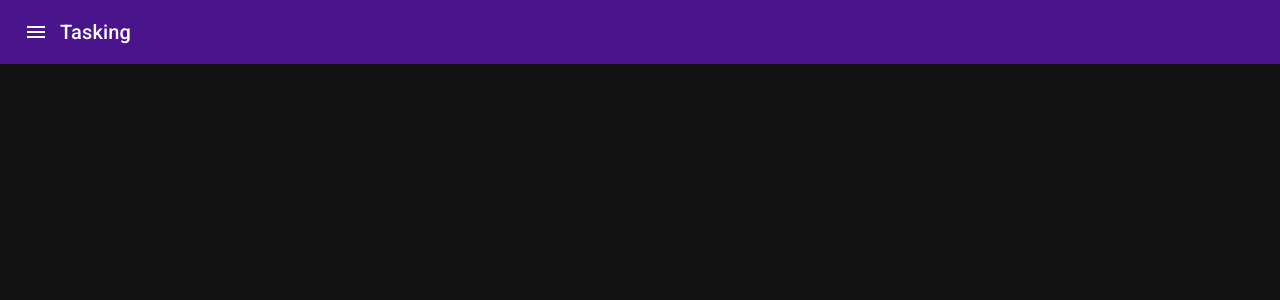
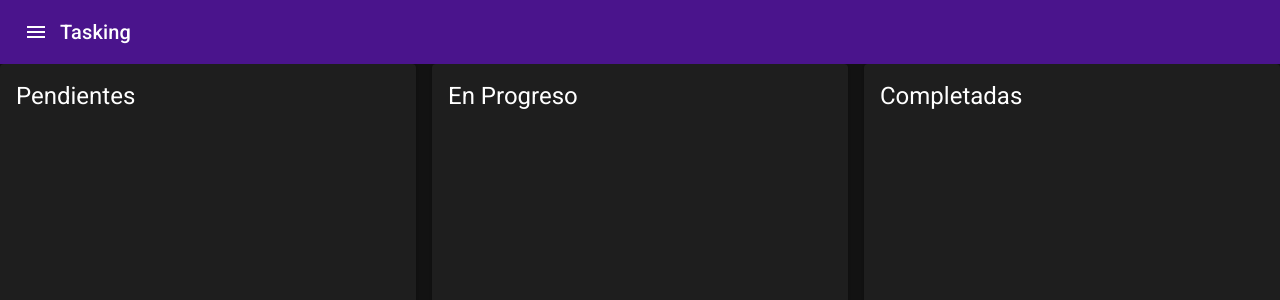
Before and after one commit to carlosraez/tasking, a Next.js app: page / in a window 1280 px wide. Shown: the top 300 px of the page. Built offline with nearby package versions, Linux system fonts and the light colour scheme.

Commit message:
feat entries context

```diff
--- /dev/null
+++ b/context/entries/index.ts
@@ -0,0 +1,3 @@
+export * from "./EntriesContext";
+export * from "./EntriesProvider";
+export * from "./entriesReducer";
--- /dev/null
+++ b/interfaces/index.ts
@@ -0,0 +1 @@
+export * from "./entry";
--- a/package.json
+++ b/package.json
@@ -19,6 +19,7 @@
     "next": "13.2.1",
     "react": "18.2.0",
     "react-dom": "18.2.0",
-    "typescript": "4.9.5"
+    "typescript": "4.9.5",
+    "uuid": "^9.0.0"
   }
 }
--- a/pages/index.tsx
+++ b/pages/index.tsx
@@ -3,9 +3,31 @@ import Head from "next/head";
 import styles from "@/styles/Home.module.css";
 import { NextPage } from "next";
 import { Layout } from "@/components/layouts";
+import { Card, CardContent, CardHeader, Grid } from "@mui/material";
 
 const HomePage: NextPage = () => {
-  return <Layout></Layout>;
+  return (
+    <Layout title="Home - Tasking">
+      <Grid container spacing={2}>
+        <Grid item xs={12} sm={4}>
+          <Card sx={{ height: "calc(100vh - 100px)" }}>
+            <CardHeader title="Pendientes" />
+          </Card>
+        </Grid>
+        <Grid item xs={12} sm={4}>
+          <Card sx={{ height: "calc(100vh - 100px)" }}>
+            <CardHeader title="En Progreso" />
+            <CardContent></CardContent>
+          </Card>
+        </Grid>
+        <Grid item xs={12} sm={4}>
+          <Card sx={{ height: "calc(100vh - 100px)" }}>
+            <CardHeader title="Completadas" />
+          </Card>
+        </Grid>
+      </Grid>
+    </Layout>
+  );
 };
 
 export default HomePage;
```
Also changed, not shown: context/entries/EntriesContext.tsx (added, +7 -0 lines), context/entries/EntriesProvider.tsx (added, +26 -0 lines), context/entries/entriesReducer.ts (added, +18 -0 lines), interfaces/entry.ts (added, +8 -0 lines), 1 other file (tests, documents, lock files or other folders).
